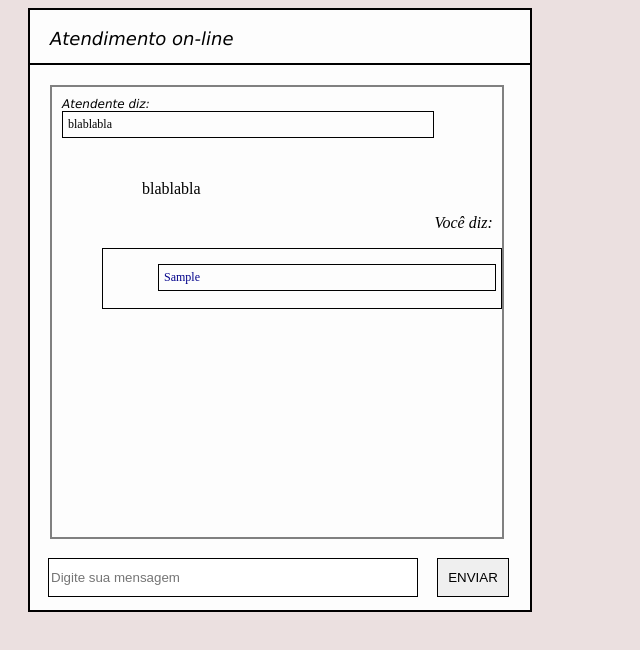
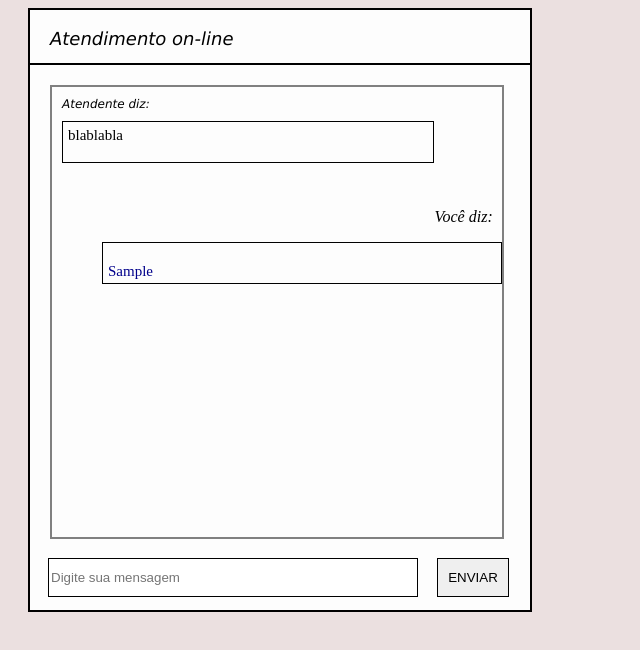
Before and after one commit to Cocalense/atendimento-chat, a plain HTML site: page index.html in a window 1280 px wide. Both pictures are taken after typing "Sample" into the empty fields and a click on the button "ENVIAR". Shown: the whole page, without its empty margins (0-640 px from the left). Drawn offline with Linux system fonts and the light colour scheme.

Commit message:
css e js finality

```diff
--- a/index.css
+++ b/index.css
@@ -59,11 +59,12 @@ body{
     position: relative;
     text-align: left;
     padding: 5px;
-    font-size: 12px;
+    font-size: 15px;
     border: 1px solid black;
     margin-top: 10px;
     margin-left: 50px;
     color: darkblue;
+    height: 30px;
 
 }
 
@@ -75,6 +76,7 @@ body{
 
 .direitotext{
     margin-left: 85%;
+
 }
 
 .usuario{
@@ -88,13 +90,16 @@ body{
     width: 360px;
 }
 
+
+
 .mensagemTextoL{
     width: 360px;
+    height: 30px;
     position: relative;
     padding: 5px;
-    font-size: 12px;
+    font-size: 15px;
     border: 1px solid black;
-    margin-top: 0px;
+    margin-top: 10px;
     margin-left: 10px;
     text-align: left;
 }
--- a/index.html
+++ b/index.html
@@ -25,7 +25,7 @@
                         <p class="usuario">Você diz:</p>
                     </div>
                     <div class="caixaRight"></div>
-                        <p class="mensagemTextoR"> blablabla</p>
+                        <p class="mensagemTextoR"> </p>
                     </div>
                 </div>
             </div>
--- a/index.js
+++ b/index.js
@@ -29,7 +29,7 @@ function enviandoMensagens(){
         var mensagemContainer = document.createElement("div");
         mensagemContainer.classList.add("mensagemTexto");
         var msg = document.createElement("p");
-        msg.classList.add("mensagemTexto");
+
         msg.innerHTML = mensagem;
         //a partir daqui mostramos p o javascript quem é filho de quem
         container.appendChild(direitotext);
```
